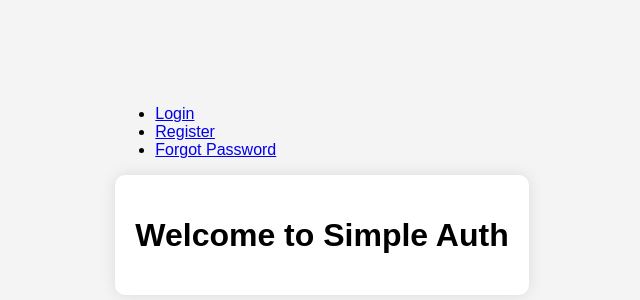
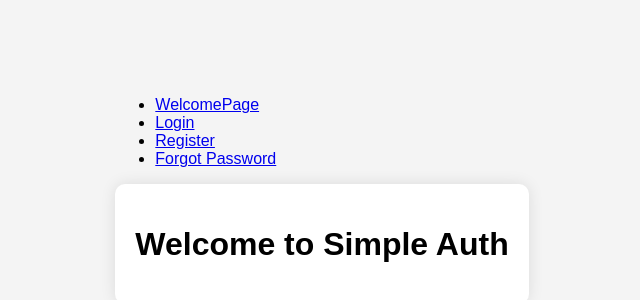
Before and after one commit to zhushule/SimpleAuth, a React (Create React App) app in the folder client/: page / in a window 1280 px wide. Shown: the part 208-508 px from the top of the page, without its empty margins (318-958 px from the left). Built offline with nearby package versions, Linux system fonts and the light colour scheme.

Commit message:
Add WelcomePage

```diff
--- a/client/src/App.js
+++ b/client/src/App.js
@@ -14,6 +14,7 @@ function App() {
       <div className="App">
         <nav>
           <ul>
+            <li><Link to="/">WelcomePage</Link></li>
             <li><Link to="/login">Login</Link></li>
             <li><Link to="/register">Register</Link></li>
             <li><Link to="/forgot-password">Forgot Password</Link></li>
```
